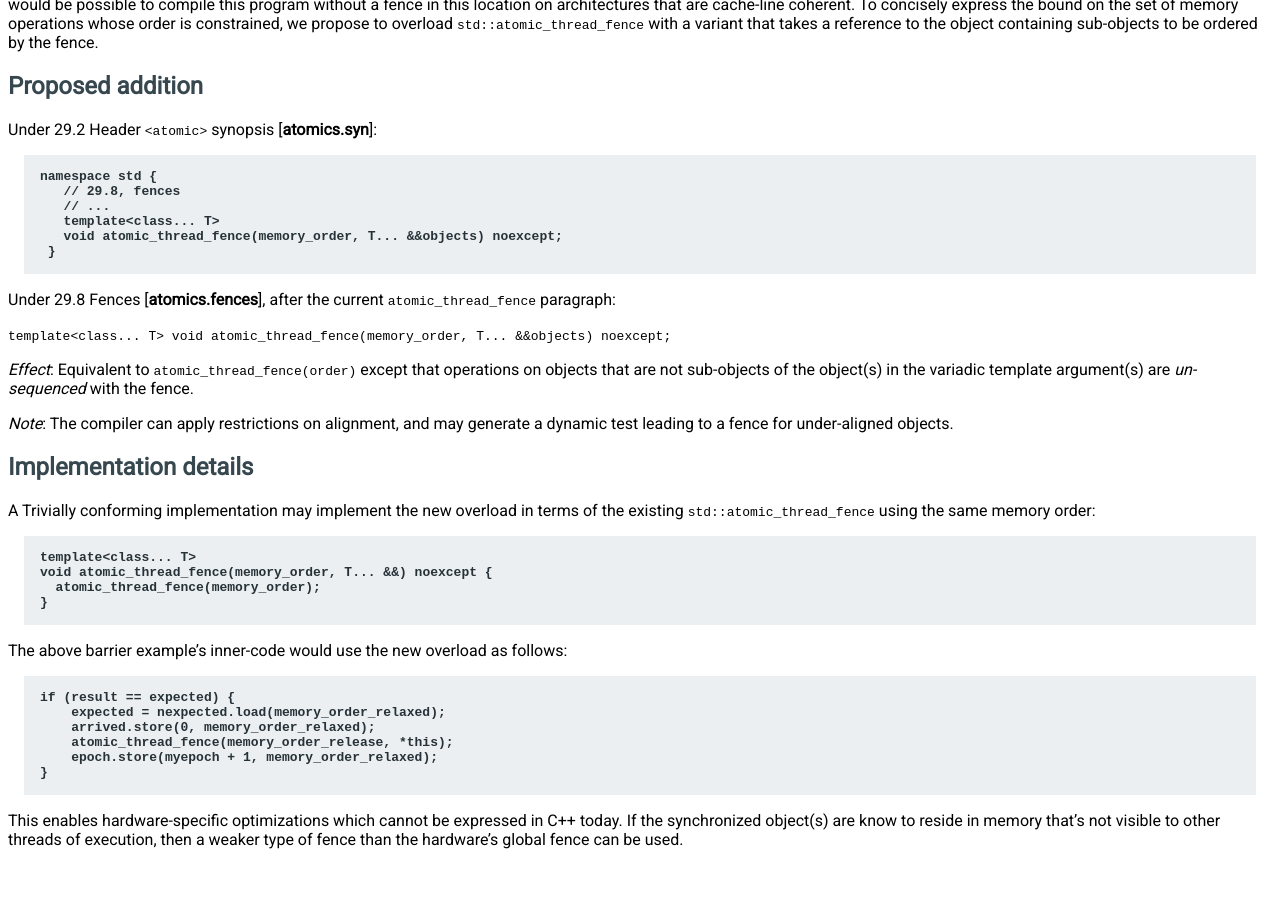
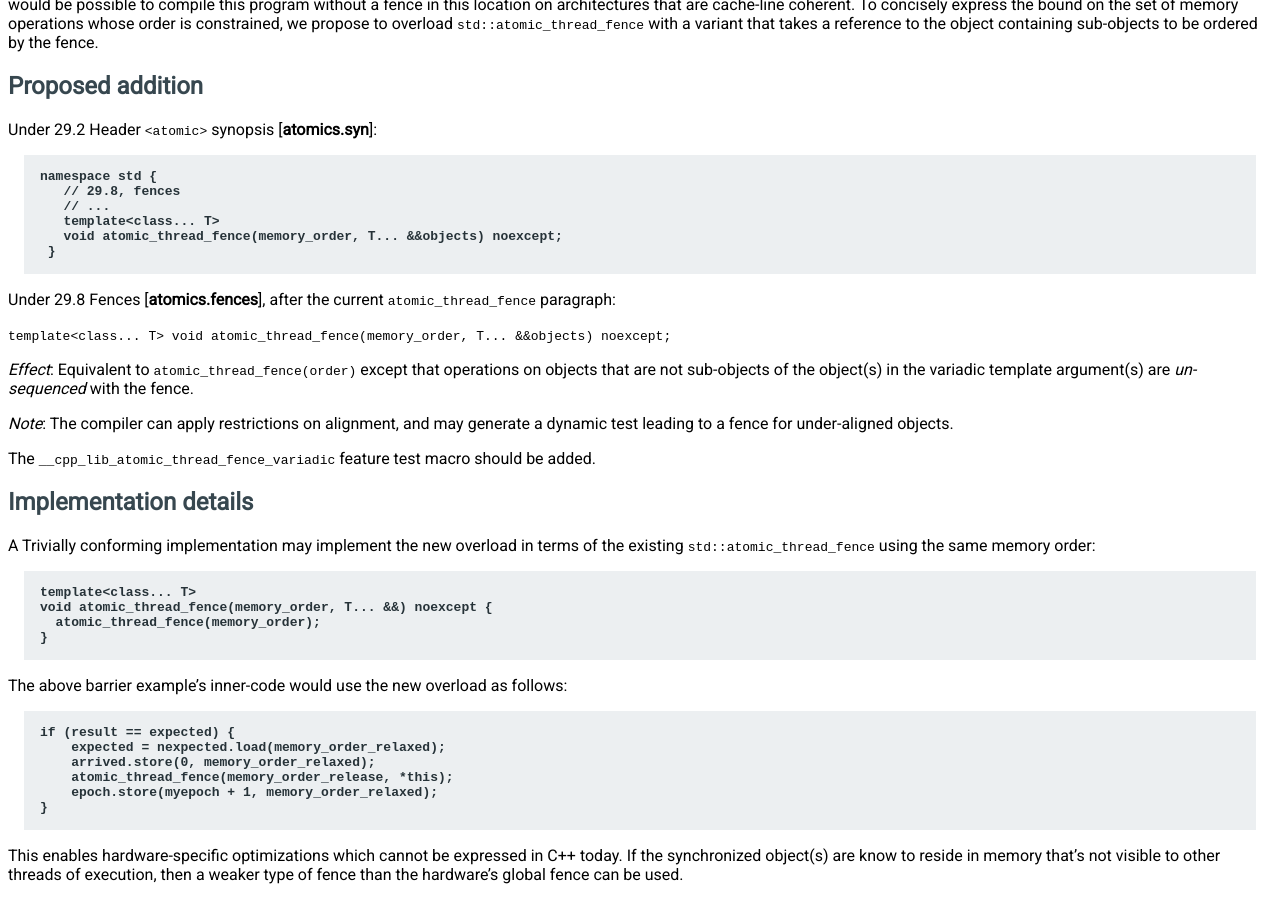
Before and after one commit to jfbastien/papers, a Sphinx documentation site: the page built from source/D4522.rst, in a window 1280 px wide and 900 px high, scrolled down 1113 px. Built offline with Sphinx 7.4.7, drawn with Linux system fonts in a browser that asks for light colours; pages that are not in the unit, such as notebooks, are missing from menus; before the commit the page ends 1978 px from its top, so only the background shows below that.

Commit message:
Add feature test macro.

```diff
--- a/source/D4522.rst
+++ b/source/D4522.rst
@@ -99,6 +99,9 @@ argument(s) are *un-sequenced* with the fence.
 *Note*: The compiler can apply restrictions on alignment, and may generate a
 dynamic test leading to a fence for under-aligned objects.
 
+The ``__cpp_lib_atomic_thread_fence_variadic`` feature test macro should be
+added.
+
 ----------------------
 Implementation details
 ----------------------
```
